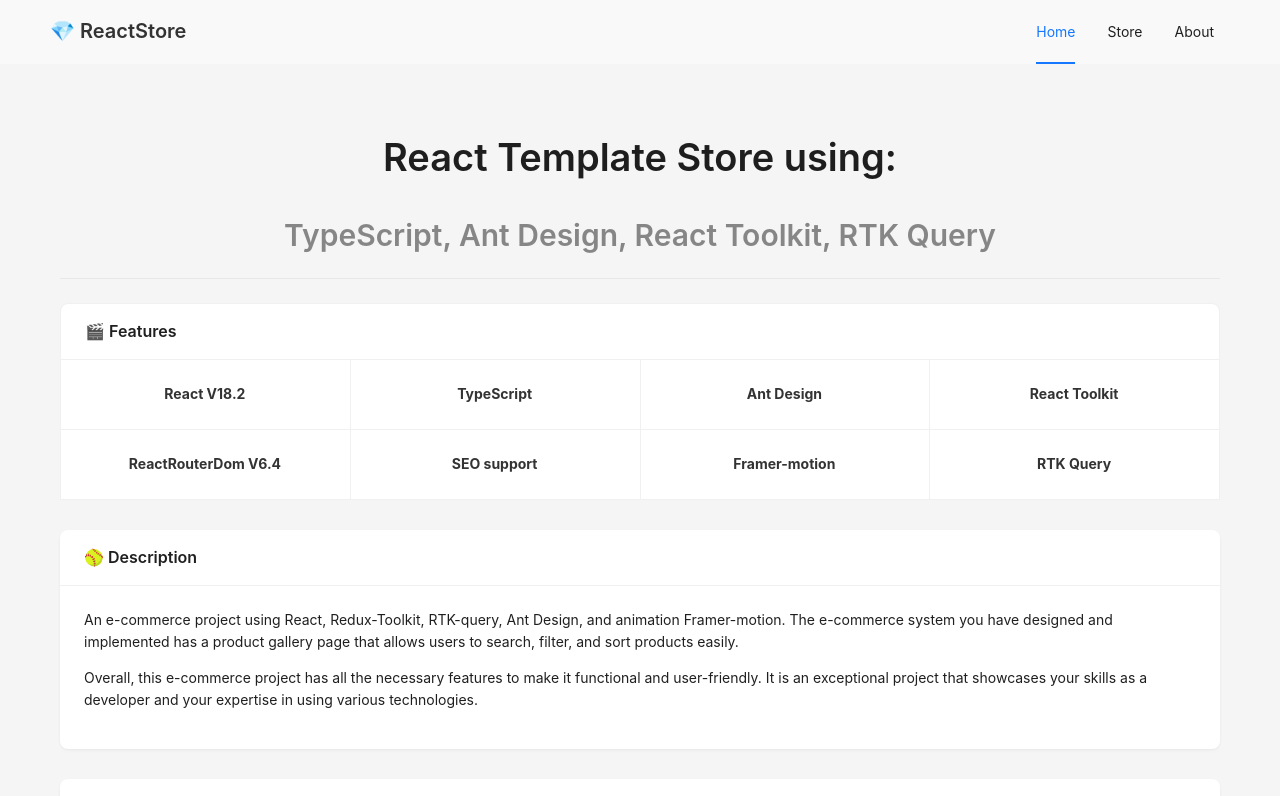
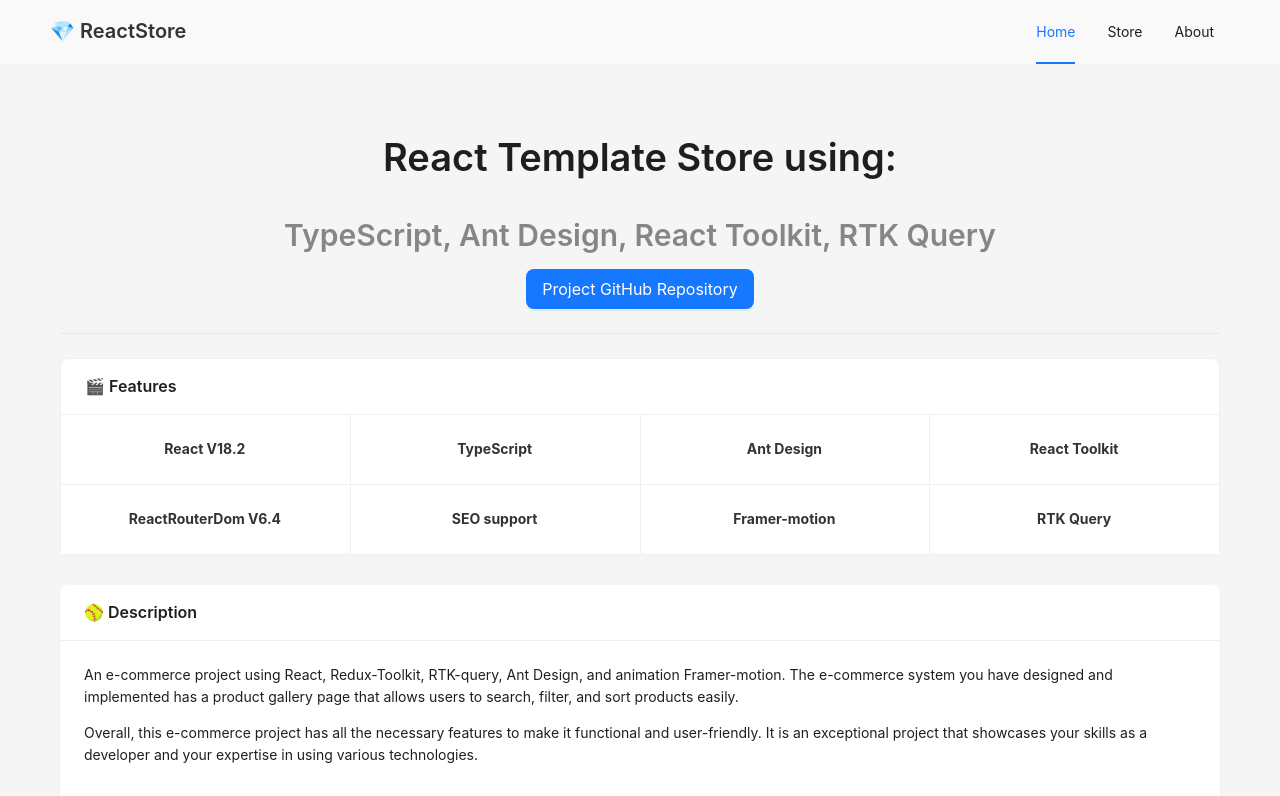
Before and after one commit to Vadx/react-store, a React (Create React App) app: page / in a window 1280 px wide. Shown: the top 796 px of the page. Built offline with nearby package versions, Linux system fonts and the light colour scheme.

Commit message:
upd home page

```diff
--- a/src/pages/HomePage/index.tsx
+++ b/src/pages/HomePage/index.tsx
@@ -1,5 +1,5 @@
 import React from "react";
-import { Card, Divider, Typography } from "antd";
+import { Button, Card, Divider, Typography } from "antd";
 import Seo from "../../components/SEO";
 const { Title } = Typography;
 
@@ -23,6 +23,17 @@ const HomePage: React.FC = () => {
         <Title level={2} type="secondary">
           TypeScript, Ant Design, React Toolkit, RTK Query
         </Title>
+      </div>
+
+      <div className="alignCenter">
+        <Button
+          href="https://github.com/Vadx/react-store"
+          target="_blank"
+          size="large"
+          type="primary"
+        >
+          Project GitHub Repository
+        </Button>
       </div>
       <Divider />
       <Card title="🎬 Features" style={{ width: "100%", marginBottom: 30 }}>
```
